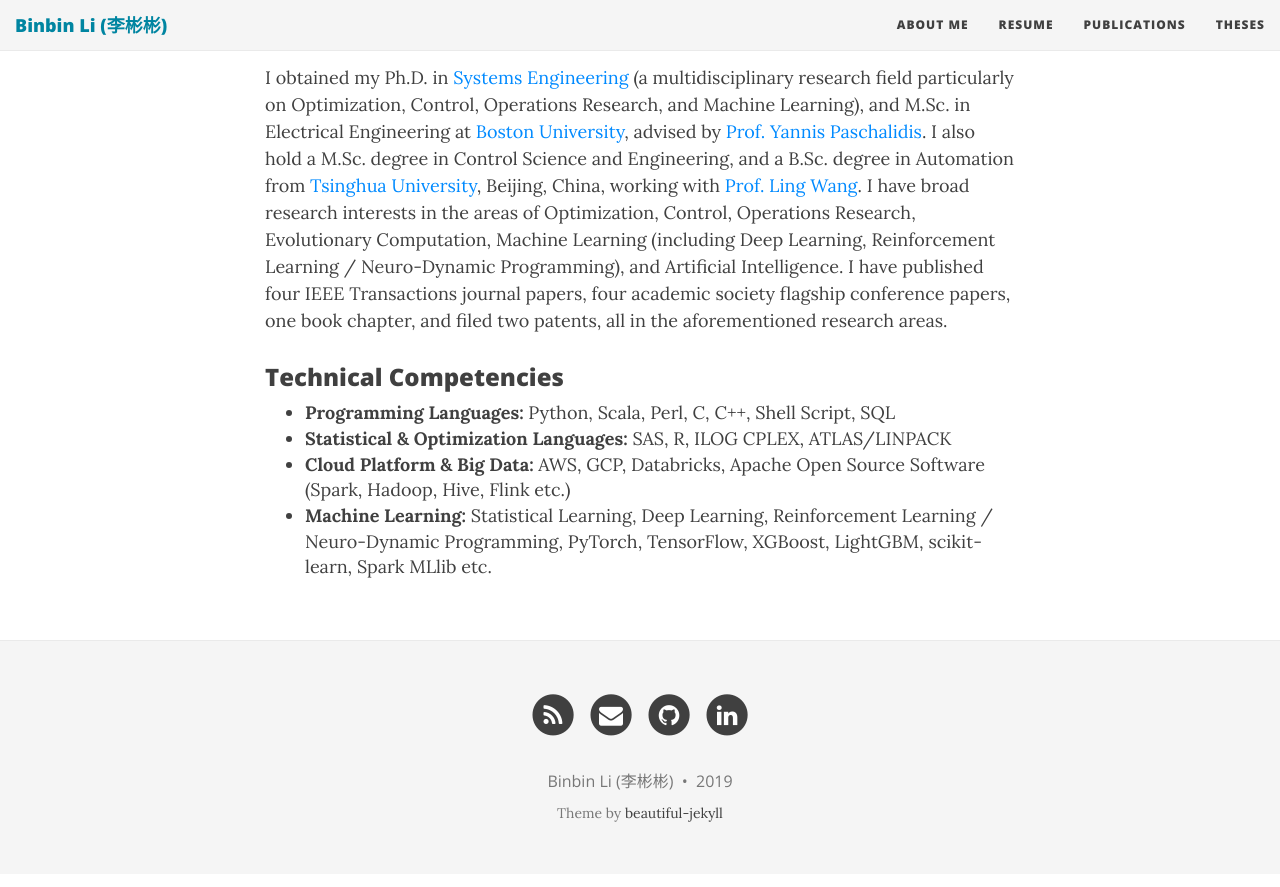
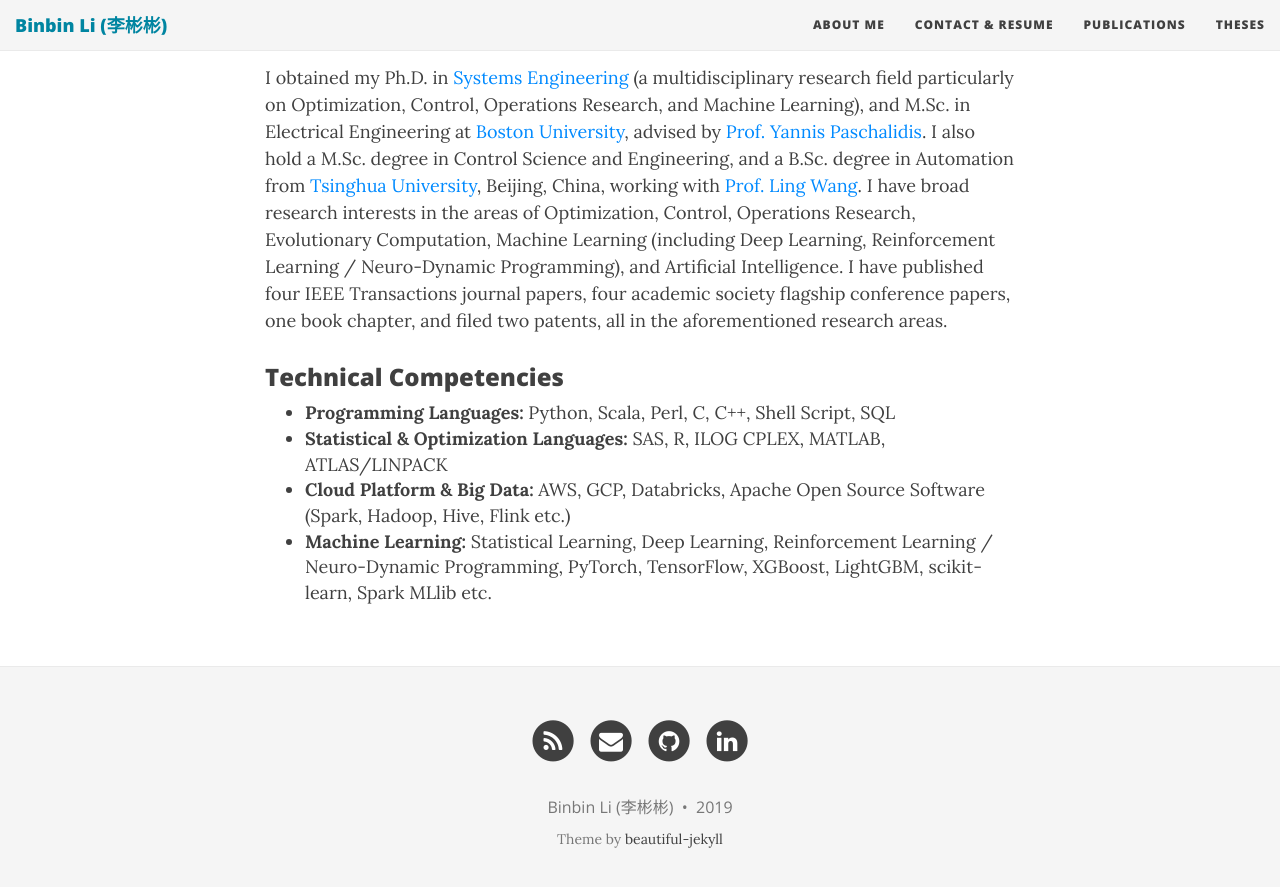
Before and after one commit to labrook/labrook.github.io, a Jekyll site: the page built from index.md, in a window 1280 px wide and 900 px high, scrolled down 1317 px. Shown: the top 887 px of the window. Built offline with Jekyll 4.4.1, drawn with Linux system fonts in a browser that asks for light colours; nearby versions of some CDN libraries.

Commit message:
Add contact

```diff
--- a/_config.yml
+++ b/_config.yml
@@ -24,7 +24,7 @@ description: A Data Scientist and Machine Leaning Practitioner
 # List of links in the navigation bar
 navbar-links:
   About Me: "index"
-  Resume: "resume"
+  Contact & Resume: "contact_resume"
   ## Blog: "blog"
   ## Resources:
     ## - Beautiful Jekyll: "http://deanattali.com/beautiful-jekyll/"
--- a/index.md
+++ b/index.md
@@ -25,6 +25,6 @@ I obtained my Ph.D. in [Systems Engineering](http://www.bu.edu/systems/) (a mult
 ### Technical Competencies
 
 - **Programming Languages:**  Python, Scala, Perl, C, C++, Shell Script, SQL
-- **Statistical & Optimization Languages:** SAS, R, ILOG CPLEX, ATLAS/LINPACK
+- **Statistical & Optimization Languages:** SAS, R, ILOG CPLEX, MATLAB, ATLAS/LINPACK
 - **Cloud Platform & Big Data:** AWS, GCP, Databricks, Apache Open Source Software (Spark, Hadoop, Hive, Flink etc.)
 - **Machine Learning:** Statistical Learning, Deep Learning, Reinforcement Learning / Neuro-Dynamic Programming, PyTorch, TensorFlow, XGBoost, LightGBM, scikit-learn, Spark MLlib etc.
```
Also changed, not shown: contact_resume.md (added, +3 -0 lines), resume.md (deleted, +0 -3 lines).
